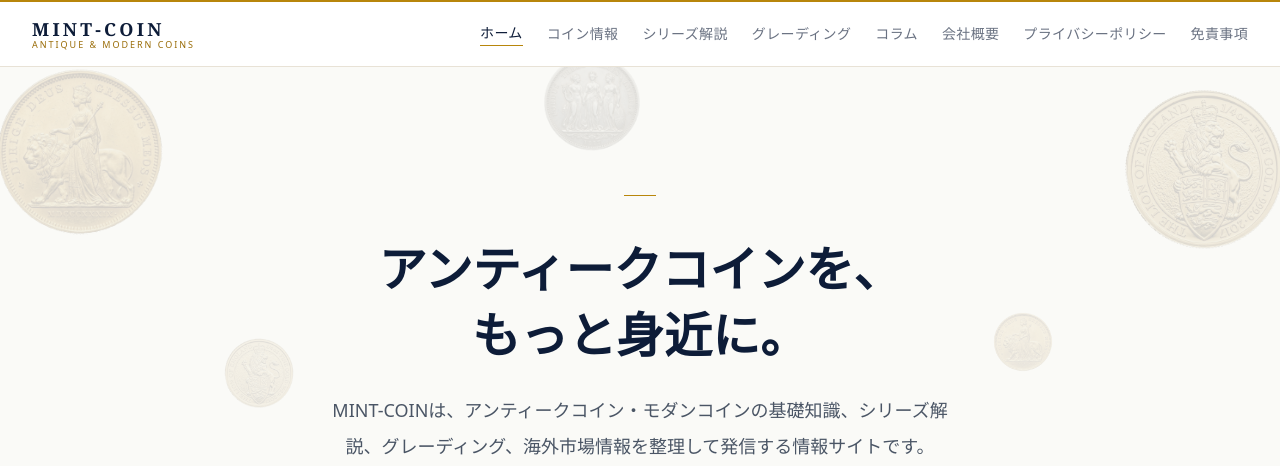
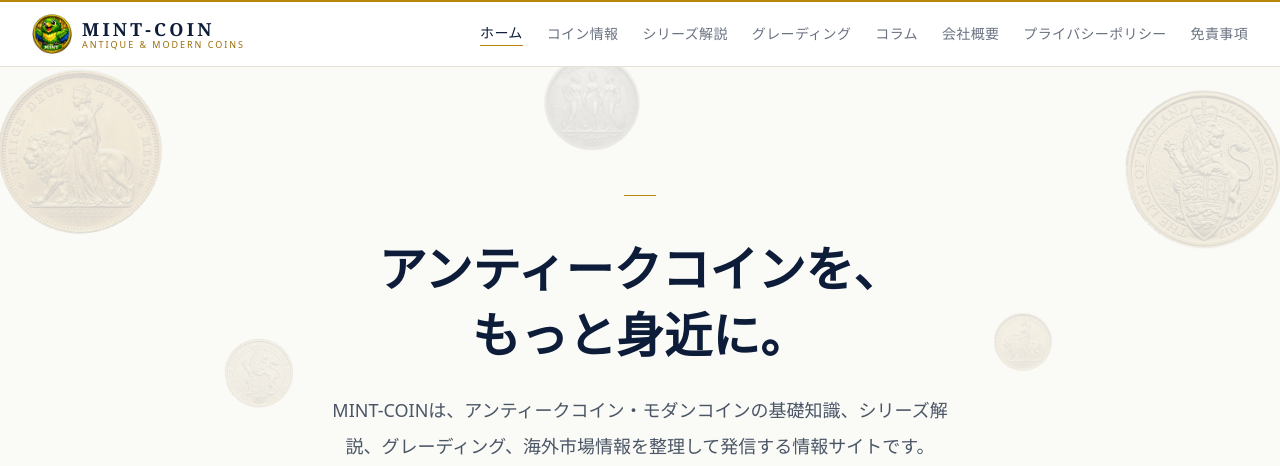
Before and after one commit to monaroyal66-dev/mint-coin, an Astro site: page / in a window 1280 px wide. Shown: the top 466 px of the page. Built offline with nearby package versions, Linux system fonts and the light colour scheme; Astro itself is replaced by a stand-in of ours.

Commit message:
ヘッダーにMINT-COINロゴ(オウム)を追加

```diff
--- a/src/components/Header.astro
+++ b/src/components/Header.astro
@@ -25,6 +25,7 @@ function isActive(href: string): boolean {
 
       <!-- Logo -->
       <a href="/" class="shrink-0 flex items-center gap-2.5">
+        <img src="/logo-parrot.png" alt="" width="40" height="40" class="h-10 w-10 object-contain" />
         <span class="flex flex-col leading-none gap-0.5">
           <span class="font-serif text-lg font-semibold tracking-[0.18em] text-navy-900 leading-none">MINT-COIN</span>
           <span class="text-[9px] tracking-[0.22em] text-gold-600 uppercase leading-none">ANTIQUE &amp; MODERN COINS</span>
```
Also changed, not shown: public/logo-parrot.png (added).
